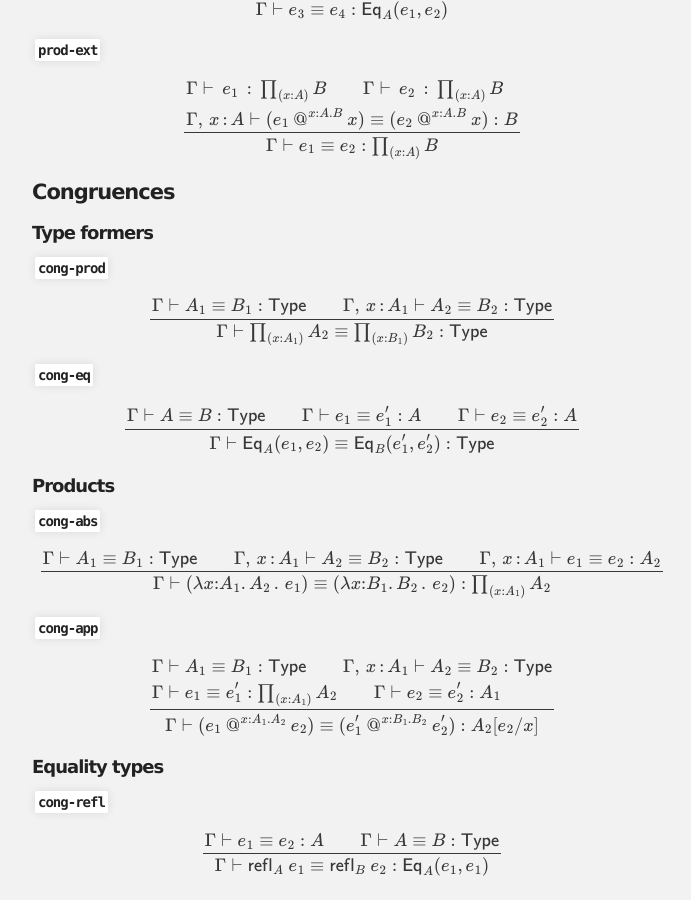
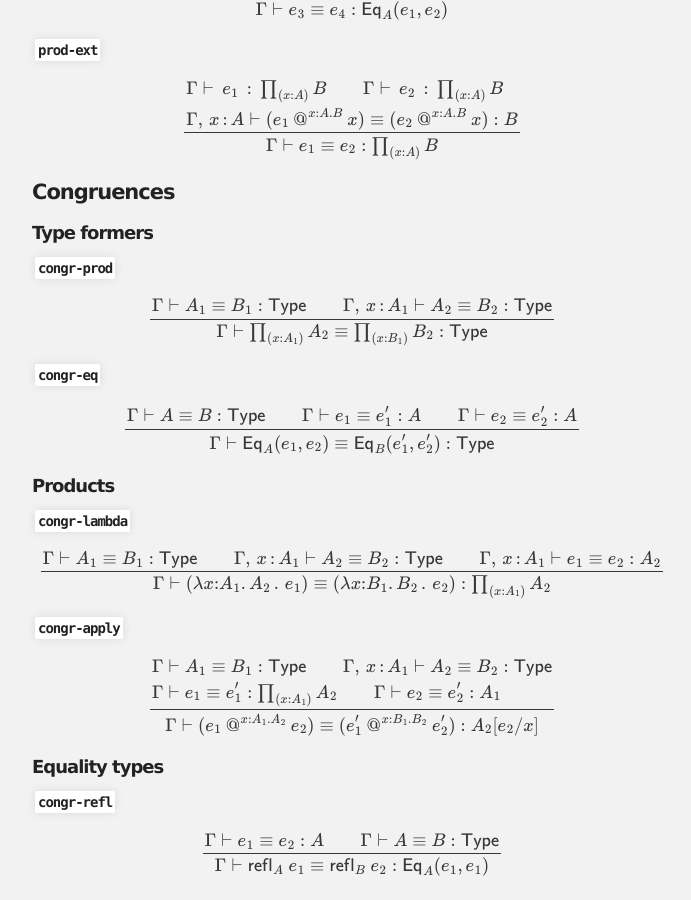
Before and after one commit to Andromedans/andromeda, a Jekyll site: the page built from type-theory.md, in a window 1280 px wide and 900 px high, scrolled down 4467 px. Shown: the whole window, without its empty margins (288-979 px from the left). Built offline with Jekyll 4.4.1, drawn with Linux system fonts in a browser that asks for light colours; formulas are drawn with MathJax 3.

Commit message:
Rename congruence rule to match them with `congr_XYZ` commands.

```diff
--- a/type-theory.md
+++ b/type-theory.md
@@ -319,7 +319,7 @@ $$
 
 ##### Type formers
 
-###### `cong-prod`
+###### `congr-prod`
 
 $$\infer
   {\eqtype{\G}{\tyA_1}{\tyB_1}\qquad
@@ -327,7 +327,7 @@ $$\infer
   {\eqtype{\G}{\Prod{\x}{\tyA_1}{\tyA_2}}{\Prod{\x}{\tyB_1}{\tyB_2}}}
 $$
 
-###### `cong-eq`
+###### `congr-eq`
 
 $$
   \infer
@@ -341,7 +341,7 @@ $$
 
 ##### Products
 
-###### `cong-abs`
+###### `congr-lambda`
 
 $$
   \infer
@@ -353,7 +353,7 @@ $$
               {\Prod{\x}{\tyA_1}{\tyA_2}}}
 $$
 
-###### `cong-app`
+###### `congr-apply`
 
 $$
   \infer
@@ -368,7 +368,7 @@ $$
 
 ##### Equality types
 
-###### `cong-refl`
+###### `congr-refl`
 
 $$
 \infer
```
